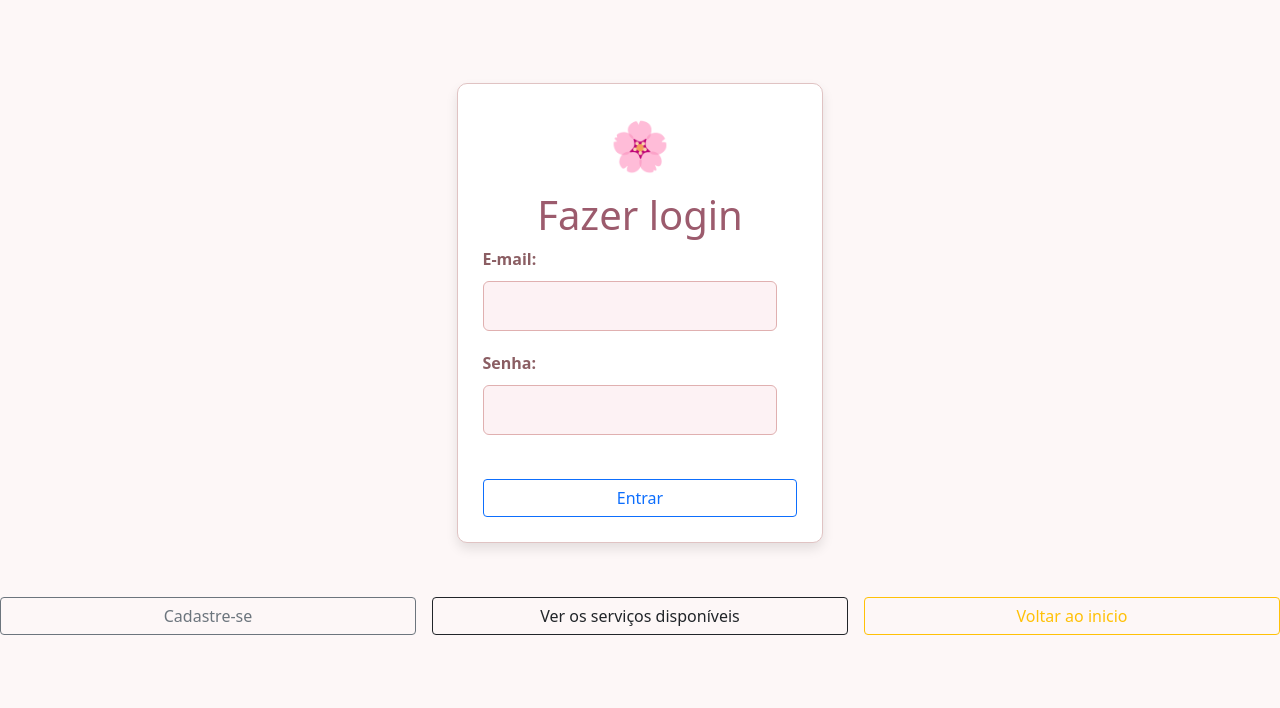
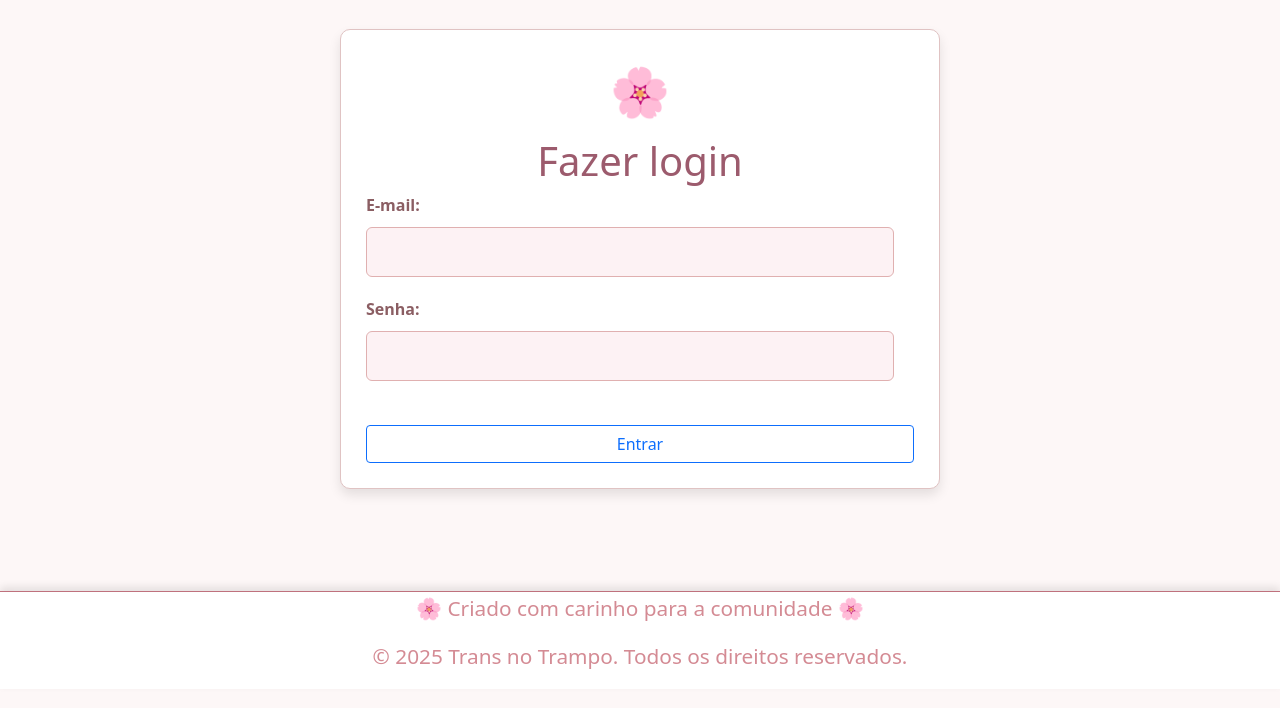
Before and after one commit to Joaquim-Renato/transNoTrampo, a Django app: page /login/ in a window 1280 px wide. Shown: the part 56-764 px from the top of the page. Run offline with Django 3.2, Linux system fonts and the light colour scheme.

Commit message:
estilização quase

```diff
--- a/empreendedores/static/styles.css
+++ b/empreendedores/static/styles.css
@@ -127,24 +127,3 @@
     margin-bottom: 10px;
     color: #d48b94; /* Simboliza uma flor de cerejeira */
 }
-
-footer {
-    background-color: #d48b94; /* Rosa flor de cerejeira */
-    color: white; /* Texto branco para contraste */
-    text-align: center; /* Centraliza o conteúdo */
-    padding: 20px; /* Espaçamento interno */
-    position: relative;
-    font-size: 1rem; /* Tamanho padrão para o texto */
-    border-top: 1px solid #bf717d; /* Linha de separação */
-    width: 100%; /* Faz o footer ocupar toda a largura */
-}
-
-footer a {
-    color: white; /* Links no rodapé em branco */
-    text-decoration: none; /* Remove o sublinhado */
-    font-weight: bold; /* Destaca os links */
-    transition: color 0.3s; /* Transição suave na interação */
-}
-footer a:hover {
-    color: #fdf7f7; /* Tom mais claro ao passar o mouse */
-}
--- a/empreendedores/templates/login.html
+++ b/empreendedores/templates/login.html
@@ -22,7 +22,7 @@
 
 <nav class="navbar navbar-expand-lg navbar-light bg-light fixed-top">
     <div class="container-fluid">
-        <a class="navbar-brand" href="#">🌸</a>
+        <a class="navbar-brand" href="/">🌸</a>
         <button class="navbar-toggler" type="button" data-bs-toggle="collapse" data-bs-target="#navbarNav" aria-controls="navbarNav" aria-expanded="false" aria-label="Toggle navigation">
             <span class="navbar-toggler-icon"></span>
         </button>
@@ -42,6 +42,7 @@
     </div>
 </nav>
 <body style="background-color: #fdf7f7; ">
+    <main>
     <form method="POST">
         {% csrf_token %}
         <h1>Fazer login</h1>
@@ -66,11 +67,59 @@
     </div>
     {% endif %}
 
-    <div class="d-flex justify-content-center gap-3 mt-4">
-        <a href="{% url 'cadastrar_empreendedor' %}" class="btn btn-outline-secondary">Cadastre-se</a>
-        <a href="{% url 'lista_empreendedores' %}" class="btn btn-outline-dark">Ver os serviços disponíveis</a>
-        <a href="/" class="btn btn-outline-warning">Voltar ao inicio</a>
-      </div>
+</main>
 
+
+    <br><br><br>
+      <footer>
+
+        <p>🌸 Criado com carinho para a comunidade 🌸</p>
+        <p >&copy; 2025 Trans no Trampo. Todos os direitos reservados.</p>
+
+    </footer>
 </body>
 </html>
+
+<style>
+
+
+
+    /* Estilizando o Footer */
+footer {
+    background-color: white;
+    color: #d48b94;
+    text-align: center; /* Centraliza o conteúdo */
+    padding: 1px; /* Espaçamento interno */
+    font-size: 1.3rem; /* Tamanho padrão para o texto */
+    border-top: 1px solid #bf717d; /* Linha de separação */
+    width: 100%; /* Faz o footer ocupar toda a largura */
+    box-shadow: 0px -4px 8px rgba(0, 0, 0, 0.1); /* Sombra suave superior */
+    position: relative;
+}
+
+/* Pequenos detalhes florais */
+footer::before {
+
+    font-size: 2rem;
+    display: block;
+    margin-bottom: 5px;
+}
+
+/* Links no Footer */
+footer a {
+    color: white; /* Links em branco */
+    text-decoration: none; /* Remove o sublinhado */
+    font-weight: bold; /* Destaca os links */
+    transition: color 0.3s; /* Transição suave na interação */
+}
+
+
+/* Texto menor para créditos */
+.footer-creditos {
+    font-size: 0.9rem;
+    margin-top: 10px;
+    opacity: 0.8; /* Levemente mais opaco */
+}
+
+
+</style>
```
Also changed, not shown: empreendedores/templates/cadastrar.html (+5 -5 lines), empreendedores/templates/index.html (+51 -3 lines), empreendedores/templates/lista.html (+7 -6 lines).
